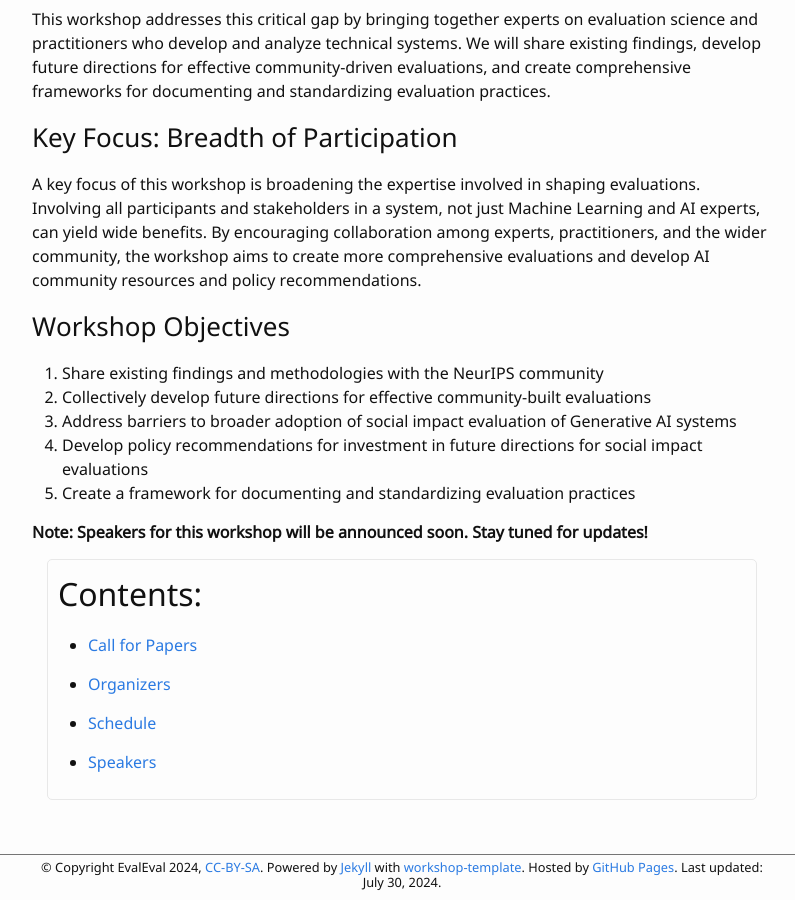
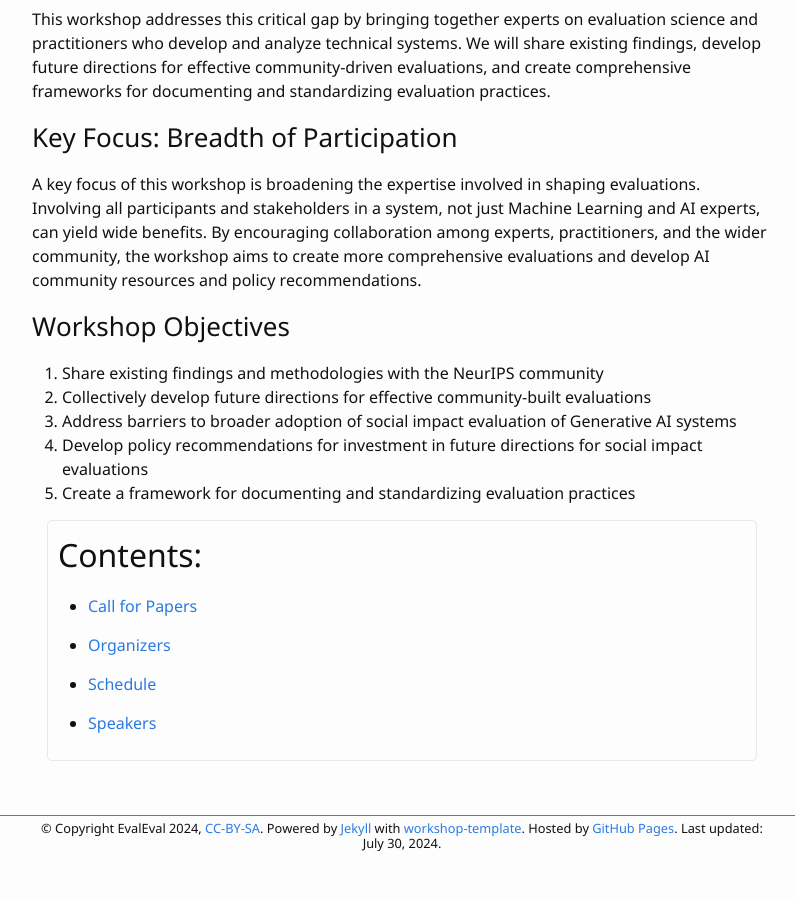
Before and after one commit to aaai-fidu-lab/aaai-fidu-lab.github.io, a Jekyll site: the page built from index.md, in a window 1280 px wide and 900 px high, scrolled down 853 px. Shown: the whole window, without its empty margins (238-1033 px from the left). Built offline with Jekyll 4.4.1, drawn with Linux system fonts in a browser that asks for light colours; our own code applies the rules of GitHub Pages for plain Markdown files; after the commit the page ends 1714 px from its top, so only the background shows below that.

Commit message:
Update index.md

```diff
--- a/index.md
+++ b/index.md
@@ -34,9 +34,6 @@ A key focus of this workshop is broadening the expertise involved in shaping eva
 4. Develop policy recommendations for investment in future directions for social impact evaluations
 5. Create a framework for documenting and standardizing evaluation practices
 
-**Note: Speakers for this workshop will be announced soon. Stay tuned for updates!**
-
-
 <div class="toc" markdown="1">
 ## Contents:
 
```
